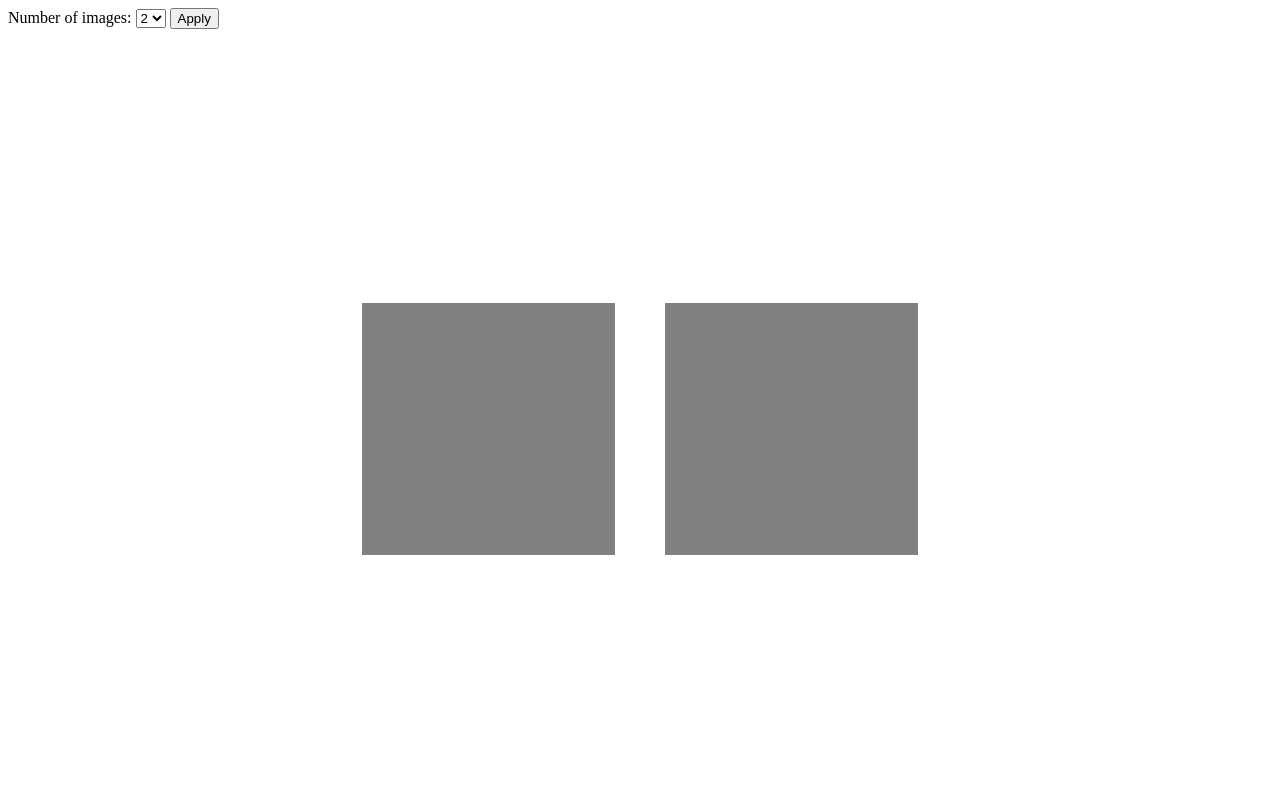
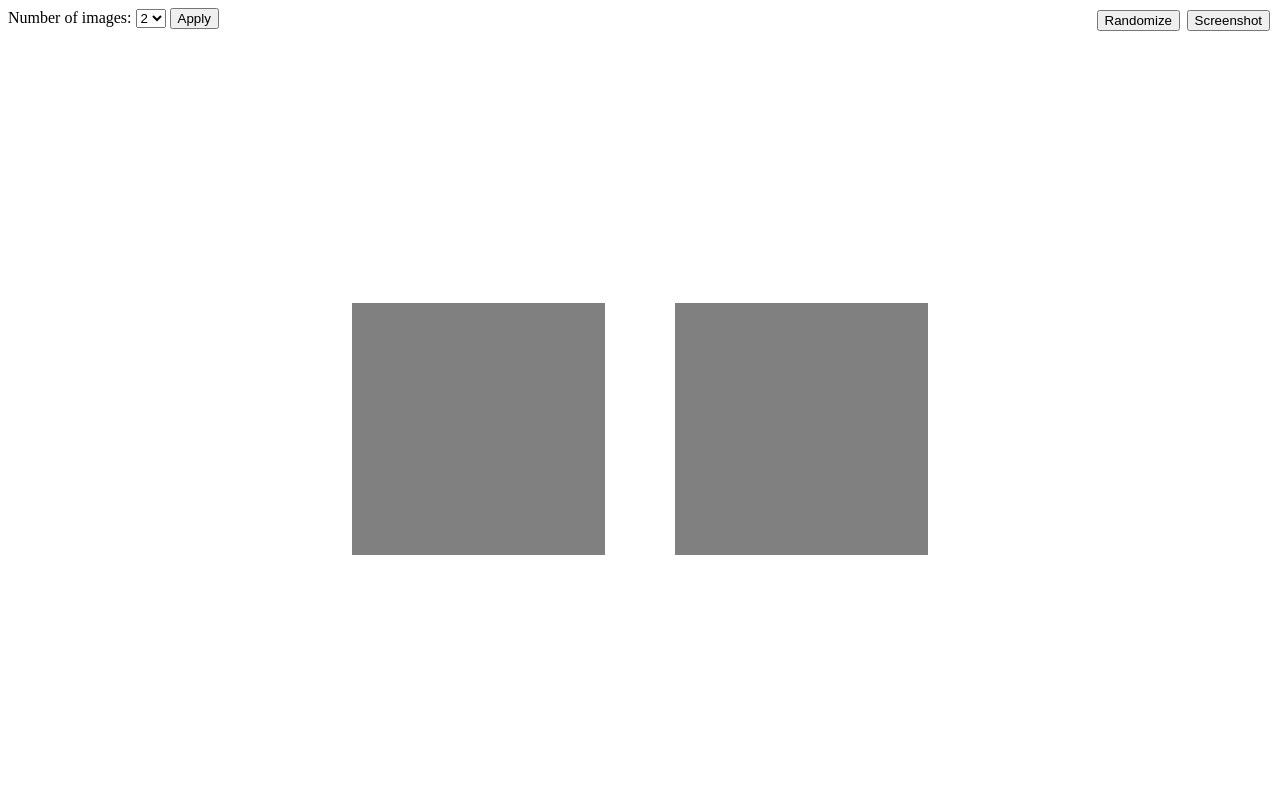
Before and after one commit to jonnyAkar/image-website, a Flask app: page / in a window 1280 px wide. Shown: the top 795 px of the page. Run offline with Flask 2, Linux system fonts and the light colour scheme; some libraries are stand-ins or nearby versions.

Commit message:
more buttons

```diff
--- a/static/style.css
+++ b/static/style.css
@@ -17,6 +17,18 @@
 	height: 100vh;
 }
 
+.screenshot{
+    position: fixed;
+    top: 10px;
+    right: 10px;
+}
+
+.random{
+    position: fixed;
+    top: 10px;
+    right: 100px;
+}
+
 .image-container {
     position: relative;
     max-width: 300px;
@@ -24,7 +36,7 @@
 	padding-bottom: 20%;
     overflow: hidden;
 	background-color: grey;
-	margin: 25px;
+	margin: 35px;
 	display: flex;
 	align-items: center;
 	justify-content: center;
@@ -50,8 +62,6 @@
 	display: none;
 }
 
-
-
 .next-image {
     position: absolute;
     bottom: 10px;
@@ -66,6 +76,16 @@
     position: absolute;
     bottom: 10px;
     left: 10px;
+    background-color: rgba(255, 255, 255, 0.7);
+    border: none;
+    padding: 5px 10px;
+    cursor: pointer;
+    display: none;
+}
+.random-image {
+    position: absolute;
+    left: 10px;
+    top: 10px;
     background-color: rgba(255, 255, 255, 0.7);
     border: none;
     padding: 5px 10px;
--- a/templates/index.html
+++ b/templates/index.html
@@ -5,6 +5,7 @@
     <meta name="viewport" content="width=device-width, initial-scale=1.0">
     <title>Image Uploader</title>
     <link rel="stylesheet" href="../static/style.css">
+    <script src="https://cdnjs.cloudflare.com/ajax/libs/html2canvas/1.3.3/html2canvas.min.js"></script>
 </head>
 <body>
     <div class="selection">
@@ -15,12 +16,30 @@
             <option value="4">4</option>
         </select>
         <button onclick="applySelection()">Apply</button>
+        <button class="random" onclick="randomizeAll()">Randomize</button>
+        <button class="screenshot" onclick="captureScreenshot()">Screenshot</button>
+
     </div>
     <div class="container">
 
     </div>
 
     <script>
+        function captureScreenshot() {
+            const container = document.querySelector('.container');
+
+            html2canvas(container).then(function(canvas) {
+                // You can append the canvas element to the document to see the screenshot
+                // document.body.appendChild(canvas);
+
+                // Or convert it to an image and download it
+                const link = document.createElement('a');
+                link.href = canvas.toDataURL();
+                link.download = 'screenshot.png';
+                link.click();
+            });
+        }
+
         function displayImage(input) {
             //new images to upload, replaces all of the current images
             console.log("REPLACING IMAGE");
@@ -97,6 +116,24 @@
             }
         }
 
+        function randomize(button){
+            const parentDiv = button.parentElement;
+            const images = JSON.parse(parentDiv.dataset.images);
+            images.sort(() => Math.random() - 0.5);
+            parentDiv.dataset.images = JSON.stringify(images);
+            parentDiv.dataset.currentIndex = 0;
+            parentDiv.style.backgroundImage = `url(${images[0]})`;
+        }
+
+        function randomizeAll(){
+            const containers = document.querySelectorAll('.image-container');
+
+            containers.forEach(container => {
+                const button = container.querySelector('.random-image');
+                randomize(button);
+            });
+        }
+
         function nextImage(button) {
             const parentDiv = button.parentElement;
             let currentIndex = parseInt(parentDiv.dataset.currentIndex);
@@ -125,6 +162,7 @@
             const images = JSON.parse(parentDiv.dataset.images);
 
             parentDiv.querySelector('.plus-button').style.display = 'block';
+            parentDiv.querySelector('.random-image').style.display = 'block' ;
 
             if (images.length > 1) {
                 parentDiv.querySelector('.next-image').style.display = 'block' ;
@@ -139,6 +177,7 @@
             parentDiv.querySelector('.plus-button').style.display = 'none';
             parentDiv.querySelector('.next-image').style.display = 'none';
             parentDiv.querySelector('.prev-image').style.display = 'none';
+            parentDiv.querySelector('.random-image').style.display = 'none';
 
 
         }
@@ -177,6 +216,11 @@
                 nextButton.classList.add('next-image');
                 nextButton.onclick = function() { nextImage(this); }
 
+                const randomButton = document.createElement('button');
+                randomButton.innerText = "Random";
+                randomButton.classList.add('random-image');
+                randomButton.onclick = function() { randomize(this); }
+
                 const buttonInput = document.createElement('input');
                 buttonInput.type = 'file';
                 buttonInput.accept = 'image/*';
@@ -194,17 +238,17 @@
                 div.appendChild(input);
                 div.appendChild(prevButton);
                 div.appendChild(nextButton);
+                div.appendChild(randomButton);
+
 
                 container.appendChild(div);
 
                 div.addEventListener('click', function(event) {
                     if (event.target === plusButton) {
-                        console.log("ADD");
                         this.querySelector('.button-upload').click();
 
                     }
                     else if (event.target === this) {
-                        console.log("REPLACE");
                         this.querySelector('.upload').click();
                     }
                 });
```
